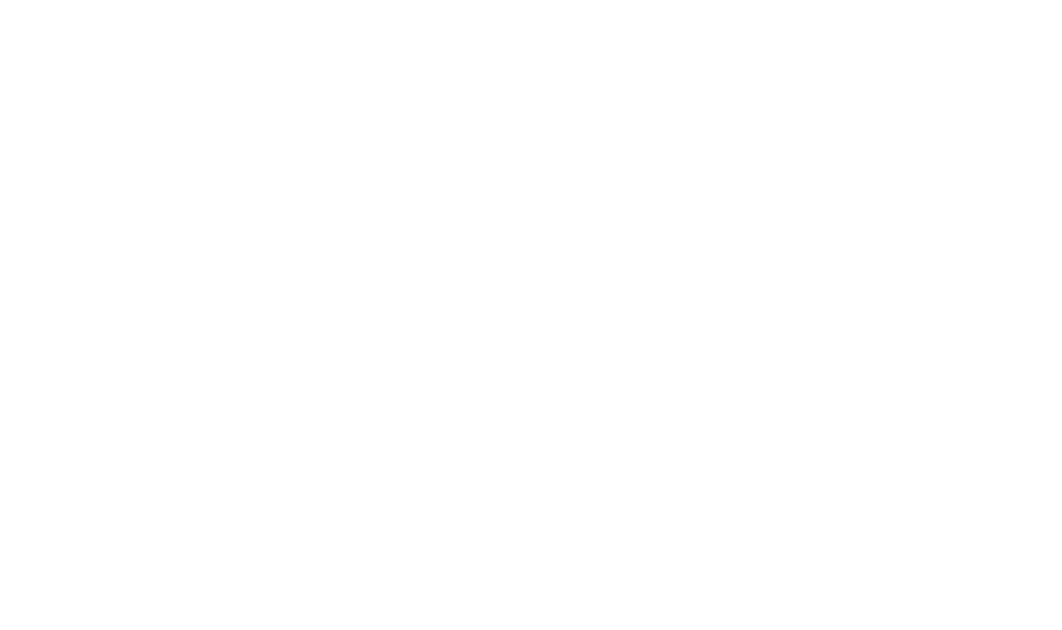
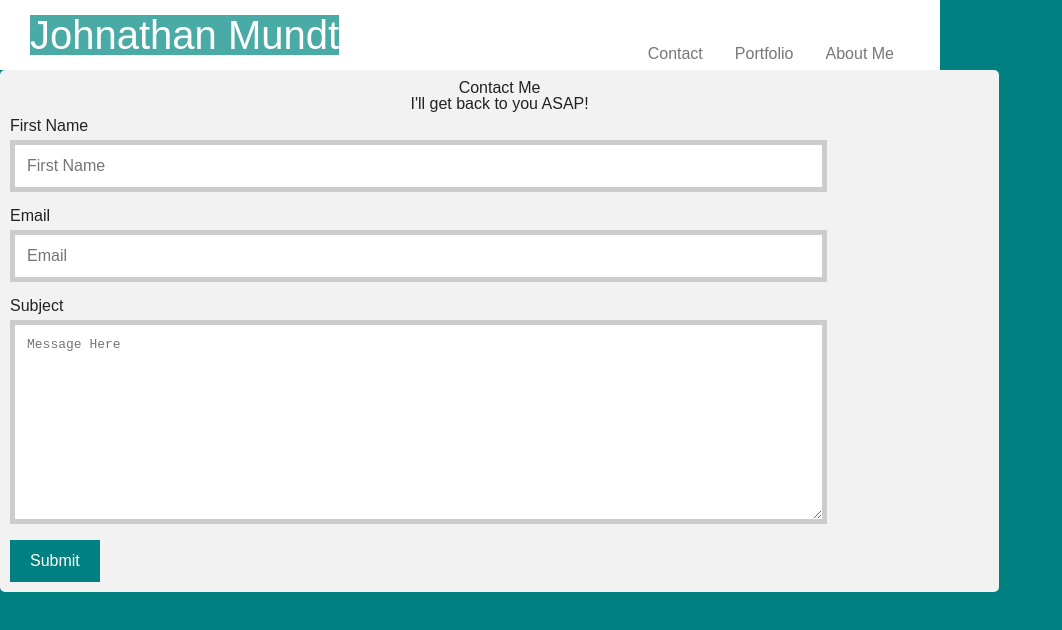
Before and after one commit to jmg1478/jmg1478.github.io, a plain HTML site: page contact.html in a window 1280 px wide. Shown: the whole page, without its empty margins (0-1062 px from the left). Drawn offline with Linux system fonts and the light colour scheme.

Commit message:
contact page added

```diff
--- a/contact.html
+++ b/contact.html
@@ -0,0 +1,41 @@
+<!DOCTYPE html>
+<html>
+<head>
+    <link href="css\reset.css" rel="stylesheet" />
+    <link href="css\contact.css" rel="stylesheet" />
+    <header>
+            <h1>Johnathan Mundt</h1>
+            <nav>
+                    <ul>
+                            <li><a href="https://jmg1478.github.io/">About Me</a></li>
+                            <li><a href="portfolio.html">Portfolio</a></li>
+                            <li><a href="contact.html">Contact</a></li>
+                          </ul>
+    </header>
+</head>
+<body>
+<div class="container">
+  <div style="text-align:center">
+    <h2>Contact Me</h2>
+    <p>I'll get back to you ASAP!</p>
+  </div>
+  <div class="row">
+    <div class="column">
+    </div>
+    <div class="column">
+      <form id="contact-form" method="post" action="contact.php">
+        <label for="fname">First Name</label>
+        <input type="text" id="fname" name="firstname" placeholder="First Name">
+        <label for="Email">Email</label>
+        <input type="text" id="email" name="Email" placeholder="Email">
+        </select>
+        <label for="subject">Subject</label>
+        <textarea id="subject" name="subject" placeholder="Message Here" style="height:170px"></textarea>
+        <input type="submit" value="Submit">
+      </form>
+    </div>
+  </div>
+</div>
+
+</body>
+</html>
--- /dev/null
+++ b/css/contact.css
@@ -0,0 +1,77 @@
+body {
+    font-family: Arial, Helvetica, sans-serif;
+    background-color: teal;
+    float: left;
+  }
+  header {
+    padding: 30px;
+    background-color: #ffffff;
+    border-color: #cccccc;
+   clear:both;
+   height: 10px;
+   width: 880px;
+  }
+  h1 {
+    margin-top: -15px;
+    float: left;
+    font-size: 250%;
+    color: #ffffff;
+    background-color: #4aaaa5;
+    font-family: 'font-family: 'Georgia', Times, Times New Roman, Serif;'
+  }
+
+  ul {
+    list-style-type: none;
+    margin: 0;
+    padding: -20px;
+    overflow: hidden;
+    background-color: #ffffff;
+  }
+  li {
+    float: right;
+  }
+  li a {
+    display: block;
+    color: #777777;
+    text-align: center;
+    padding: 16px;
+    text-decoration: none;
+  }
+  li a:hover {
+    background-color: #111111;
+  }
+
+  input[type=text], select, textarea {
+    width: 200%;
+    padding: 12px;
+    border: 5px solid #ccc;
+    margin-top: 6px;
+    margin-bottom: 16px;
+    resize: vertical;
+  }
+  input[type=submit] {
+    background-color: teal;
+    color: white;
+    padding: 12px 20px;
+    border: none;
+    cursor: pointer;
+  }
+  input[type=submit]:hover {
+      font-weight: bold;
+    background-color: #45a049;
+  }
+  .container {
+    border-radius: 5px;
+    background-color: #f2f2f2;
+    padding: 10px;
+  }
+  .column {
+    width: 40%;
+    margin-top: 6px;
+    padding: 0px;
+  }
+  .row:after {
+    content: "";
+    display: table;
+    clear: both;
+  }
```
Also changed, not shown: index.html (+0 -6 lines), 1 other file.
